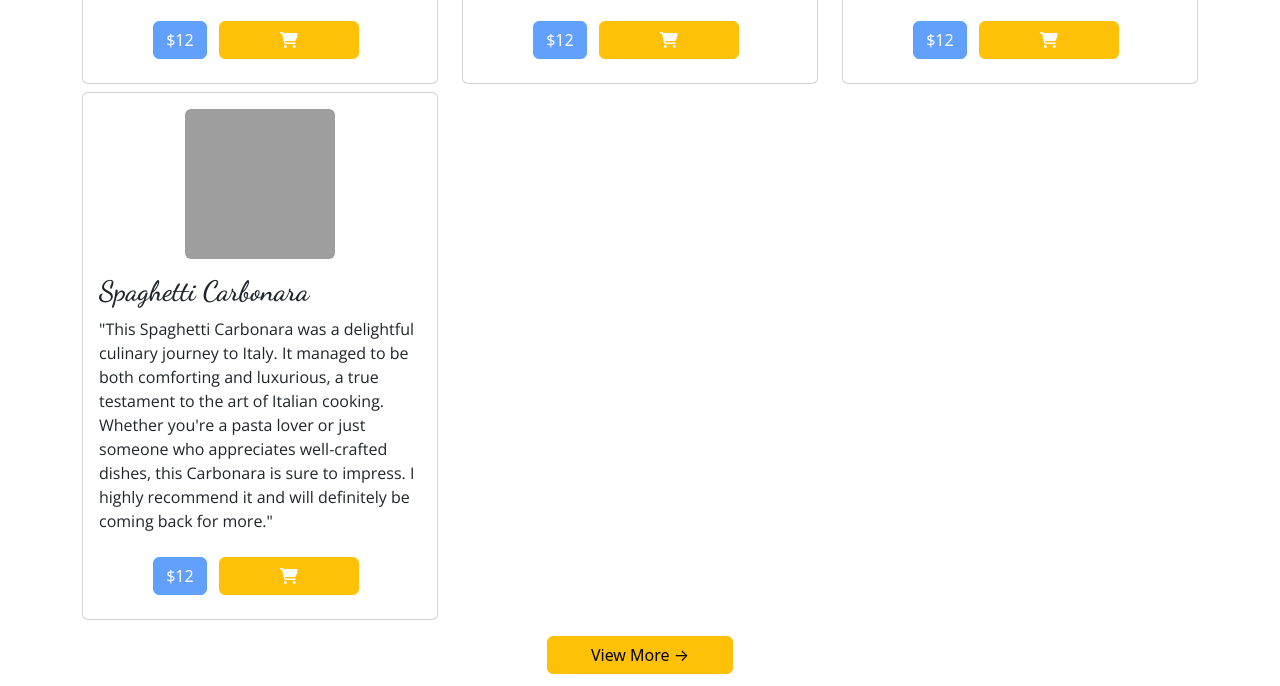
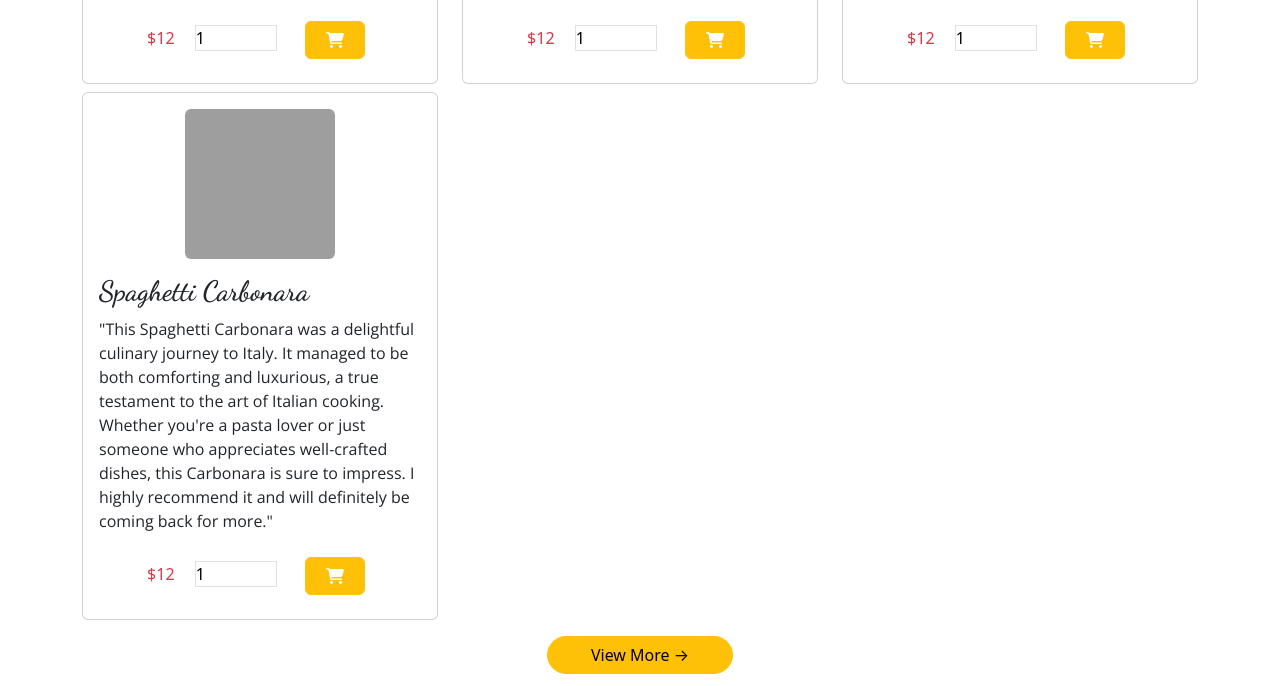
Before and after one commit to hanminphyo/fast-food-restaurant, a plain HTML site: page index.html in a window 1280 px wide. Shown: the part 1394-2080 px from the top of the page. Drawn offline with nearby package versions, Linux system fonts and the light colour scheme; grey boxes are pictures that could not be loaded.

Commit message:
edited .

```diff
--- /dev/null
+++ b/admin/style.css
@@ -0,0 +1,5 @@
+* {
+  margin: 0;
+  padding: 0;
+  box-sizing: border-box;
+}
--- a/index.html
+++ b/index.html
@@ -108,7 +108,10 @@
                 <h2 class="card-title">Tasty Thursday</h2>
                 <p class="card-text fs-2">20%</p>
                 <a href="#">
-                  <button type="button" class="btn btn-warning mx-auto">
+                  <button
+                    type="button"
+                    class="btn btn-warning rounded-pill mx-auto"
+                  >
                     Order Now
                     <i class="fa-solid fa-cart-shopping"></i></button
                 ></a>
@@ -122,7 +125,10 @@
                 <h2 class="card-title">Pizza Day</h2>
                 <p class="card-text fs-2">20%</p>
                 <a href="#">
-                  <button type="button" class="btn btn-warning mx-auto">
+                  <button
+                    type="button"
+                    class="btn btn-warning rounded-pill mx-auto"
+                  >
                     Order Now
                     <i class="fa-solid fa-cart-shopping"></i></button
                 ></a>
@@ -154,12 +160,20 @@
                   complement each other."
                 </p>
                 <div class="container mx-auto text-center">
-                  <button type="button" class="btn btn-primary" disabled>
-                    $12
-                  </button>
+                  <span class="text-danger me-3"> $12</span>
+                  <input
+                    class="border border-flush me-3"
+                    type="number"
+                    id="quantity"
+                    name="quantity"
+                    min="1"
+                    max="50"
+                    step="1"
+                    value="1"
+                  />
                   <a class="btn btn-warning m-2" href="#" role="button"
                     ><i
-                      class="cart fa-solid fa-cart-shopping text-white px-5"
+                      class="cart fa-solid fa-cart-shopping text-white px-2"
                     ></i
                   ></a>
                 </div>
@@ -182,12 +196,20 @@
                   mouth-watering creation."
                 </p>
                 <div class="container mx-auto text-center">
-                  <button type="button" class="btn btn-primary" disabled>
-                    $12
-                  </button>
+                  <span class="text-danger me-3"> $12</span>
+                  <input
+                    class="border border-flush me-3"
+                    type="number"
+                    id="quantity"
+                    name="quantity"
+                    min="1"
+                    max="50"
+                    step="1"
+                    value="1"
+                  />
                   <a class="btn btn-warning m-2" href="#" role="button"
                     ><i
-                      class="cart fa-solid fa-cart-shopping text-white px-5"
+                      class="cart fa-solid fa-cart-shopping text-white px-2"
                     ></i
                   ></a>
                 </div>
@@ -210,12 +232,20 @@
                   luscious, comforting touch."
                 </p>
                 <div class="container mx-auto text-center">
-                  <button type="button" class="btn btn-primary" disabled>
-                    $12
-                  </button>
+                  <span class="text-danger me-3"> $12</span>
+                  <input
+                    class="border border-flush me-3"
+                    type="number"
+                    id="quantity"
+                    name="quantity"
+                    min="1"
+                    max="50"
+                    step="1"
+                    value="1"
+                  />
                   <a class="btn btn-warning m-2" href="#" role="button"
                     ><i
-                      class="cart fa-solid fa-cart-shopping text-white px-5"
+                      class="cart fa-solid fa-cart-shopping text-white px-2"
                     ></i
                   ></a>
                 </div>
@@ -240,12 +270,20 @@
                   it and will definitely be coming back for more."
                 </p>
                 <div class="container mx-auto text-center">
-                  <button type="button" class="btn btn-primary" disabled>
-                    $12
-                  </button>
+                  <span class="text-danger me-3"> $12</span>
+                  <input
+                    class="border border-flush me-3"
+                    type="number"
+                    id="quantity"
+                    name="quantity"
+                    min="1"
+                    max="50"
+                    step="1"
+                    value="1"
+                  />
                   <a class="btn btn-warning m-2" href="#" role="button"
                     ><i
-                      class="cart fa-solid fa-cart-shopping text-white px-5"
+                      class="cart fa-solid fa-cart-shopping text-white px-2"
                     ></i
                   ></a>
                 </div>
@@ -254,7 +292,7 @@
           </div>
         </div>
         <div class="d-grid col-md-2 mx-auto mt-3">
-          <button class="btn btn-warning" type="button">
+          <button class="btn btn-warning rounded-pill" type="button">
             View More &rarr;
           </button>
         </div>
@@ -325,7 +363,10 @@
               class="d-grid gap-2 d-md-flex justify-content-md-start justify-content-sm-center"
             >
               <a href="#"
-                ><button class="btn btn-warning mt-3" type="button">
+                ><button
+                  class="btn btn-warning rounded-pill mt-3"
+                  type="button"
+                >
                   BOOK NOW
                 </button></a
               >
```
Also changed, not shown: admin/index.html (added, +41 -0 lines), admin/test.html (added, +11 -0 lines).
